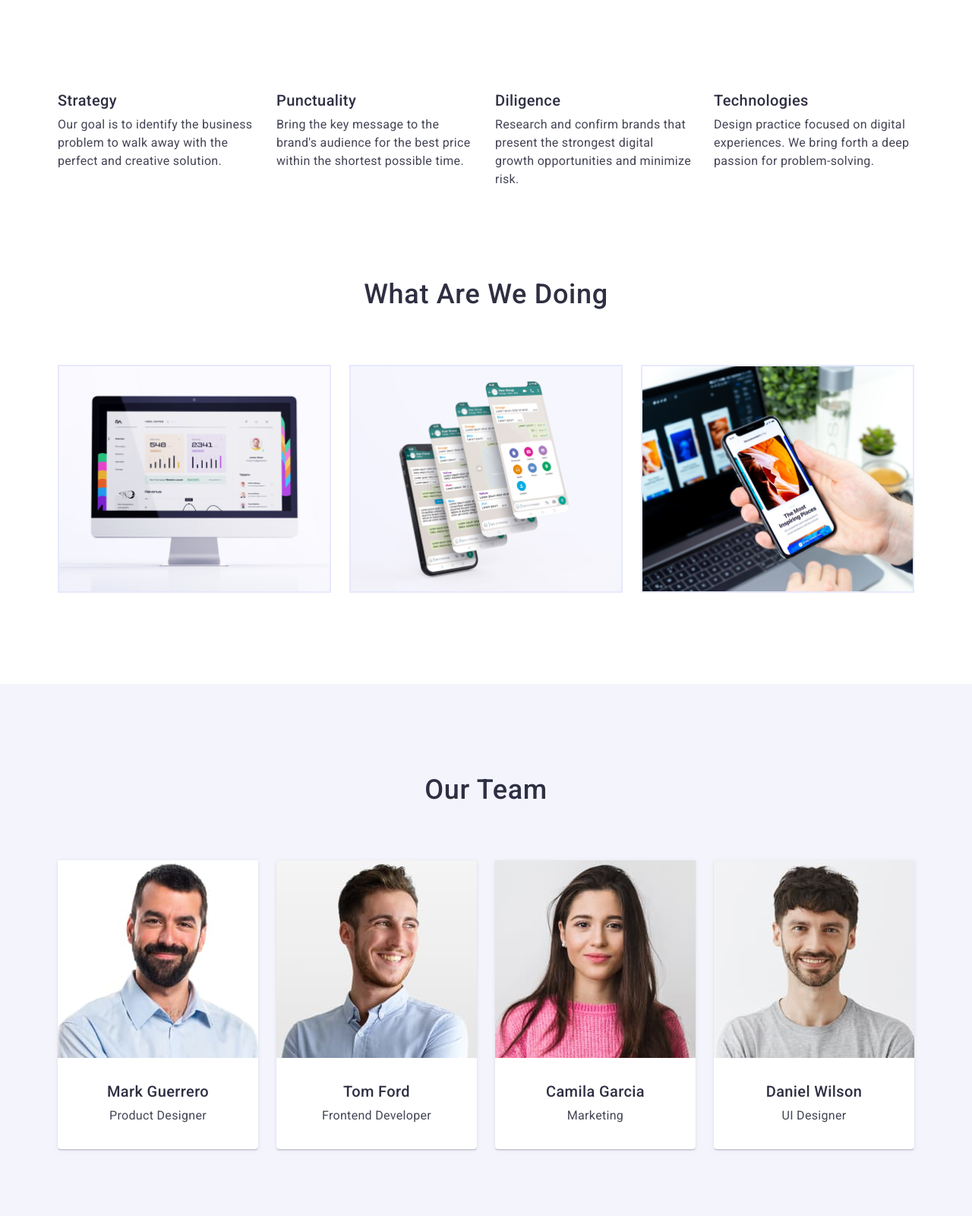
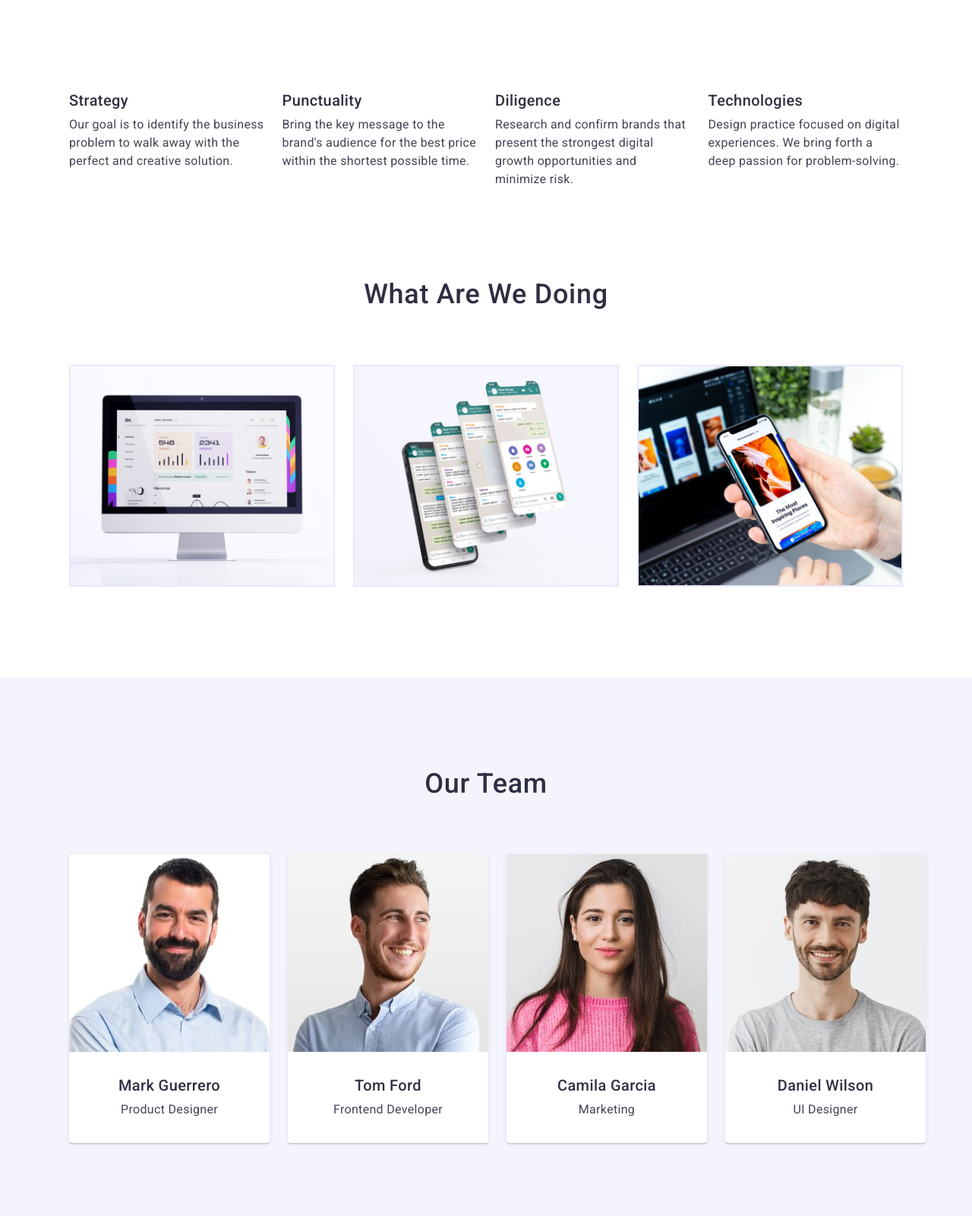
Before and after one commit to Yurii19870524/goit-markup-hw-03, a plain HTML site: page index.html in a window 1280 px wide. Shown: the part 540-2140 px from the top of the page at 76% size. Drawn offline with nearby package versions, Linux system fonts and the light colour scheme.

Commit message:
modified:   css/styles.css         modified:   index.html         modified:   portfolio.html

```diff
--- a/css/styles.css
+++ b/css/styles.css
@@ -49,10 +49,17 @@ address {
   font-style: normal;
 }
 
-container {
+.container {
+  margin-right: auto;
+  margin-left: auto;
+  padding-left: 15px;
+  padding-right: 15px;
   width: 1128px;
-  padding: 0 15px;
-  margin: 0 auto;
+}
+
+section {
+  padding-top: 120px;
+  padding-bottom: 120px;
 }
 
 .visually-hidden {
@@ -94,14 +101,6 @@ container {
   color: var(--color-item);
   text-transform: uppercase;
   text-shadow: 0px 4px 4px rgba(0, 0, 0, 0.25);
-}
-
-.container {
-  padding-right: 15px;
-  padding-left: 15px;
-  margin-right: auto;
-  margin-left: auto;
-  width: 1158px;
 }
 
 .main-nav {
@@ -160,7 +159,6 @@ container {
 
 /*================Main Content================ */
 .hero {
-  padding: 120px 0;
   text-align: center;
   background-color: var(--color-item);
 }
@@ -208,7 +206,6 @@ container {
 /* Privileges */
 
 .service {
-  padding-top: 120px;
   padding-bottom: 0;
 }
 
@@ -242,10 +239,6 @@ container {
 
 /* gallery-section */
 
-.gallery-section {
-  padding: 120px 0;
-}
-
 .section-images {
   display: flex;
   gap: 24px;
@@ -258,7 +251,6 @@ container {
 /* about */
 
 .about {
-  padding: 120px 0;
   background-color: #f4f4fd;
 }
 
@@ -266,7 +258,6 @@ container {
   display: flex;
 
   height: 380px;
-  width: 1128px;
 
   gap: 24px;
 }
@@ -279,7 +270,6 @@ container {
 }
 
 .card {
-  margin-bottom: 32px;
   width: 264px;
   height: 260px;
 }
@@ -288,14 +278,15 @@ container {
   display: flex;
   flex-direction: column;
   align-items: center;
-
-  gap: 8px;
+  padding-top: 32px;
+  padding-bottom: 32px;
 }
 
 .team-name {
   font-weight: 500;
   font-size: 20px;
   line-height: 1.2;
+  margin-bottom: 8px;
   letter-spacing: 0.02em;
   color: var(--color-item);
 }
@@ -308,7 +299,7 @@ container {
 }
 
 .section-title {
-  padding-bottom: 72px;
+  margin-bottom: 72px;
   font-weight: 500;
   font-size: 36px;
   line-height: 1.11;
@@ -356,8 +347,6 @@ container {
 
 .portfolio-main {
   padding-top: 96px;
-  padding-bottom: 120px;
-  /* display: flex; */
 }
 
 .container-motol {
@@ -411,11 +400,11 @@ container {
 }
 
 .fon-text-card {
-  margin: 32px 0;
-  padding: 0px 16px;
+  padding: 32px 16px;
 }
 
 .project-title {
+  margin-bottom: 8px;
   font-weight: 500;
   font-size: 20px;
   line-height: 1.2;
@@ -424,7 +413,6 @@ container {
 }
 
 .project-text {
-  margin-top: 8px;
   line-height: 1.5;
   letter-spacing: 0.02em;
   color: var(--color-information);
--- a/index.html
+++ b/index.html
@@ -65,14 +65,14 @@
 
     <!--Maim Content-->
     <main>
-      <section class="hero">
+      <section class="hero section">
         <div class="container">
           <h1 class="hero-title">Effective Solutions for Your Business</h1>
           <button class="button" type="button">Order Service</button>
         </div>
       </section>
 
-      <section class="service">
+      <section class="service section">
         <div class="container">
           <h2 class="visually-hidden">Privileges</h2>
           <ul class="flex-container list feoture-list">
@@ -108,7 +108,7 @@
         </div>
       </section>
 
-      <section class="gallery-section">
+      <section class="gallery-section section">
         <div class="container">
           <h2 class="section-title">What are we doing</h2>
           <ul class="list section-images">
@@ -125,7 +125,7 @@
         </div>
       </section>
 
-      <section class="about">
+      <section class="about section">
         <div class="container">
           <h2 class="section-title">Our Team</h2>
           <ul class="list about-list">
```
Also changed, not shown: portfolio.html (+1 -1 lines).
